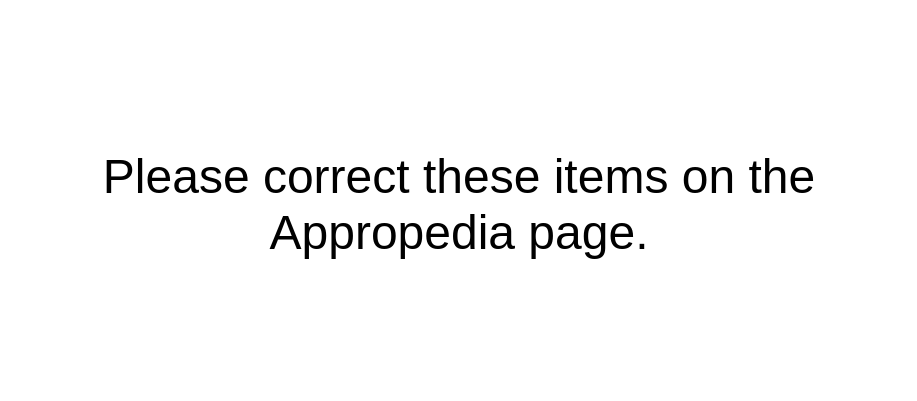
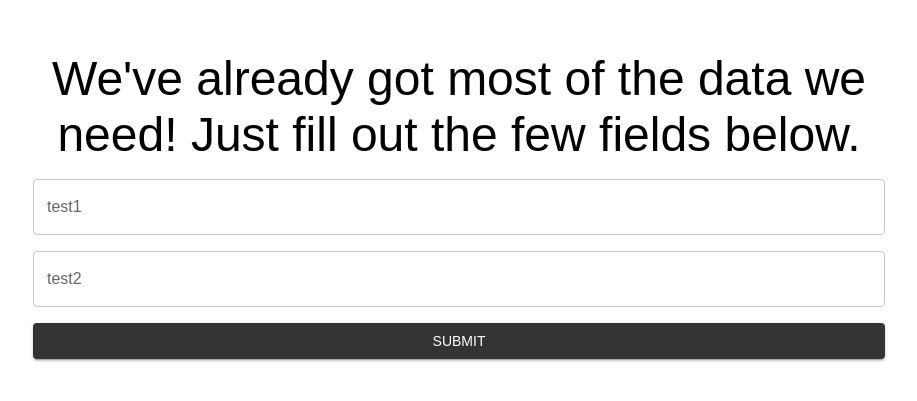
Before and after one commit to Appropedia/oshwa-appro, a React (Create React App) app in the folder client/: page /validate in a window 1280 px wide. Shown: the part 195-596 px from the top of the page, without its empty margins (181-1098 px from the left). Built offline with nearby package versions, Linux system fonts and the light colour scheme.

Commit message:
Feat: Conditionally render components

```diff
--- a/client/src/Pages/Certification.js
+++ b/client/src/Pages/Certification.js
@@ -15,7 +15,7 @@
       </Typography>
       <div style={{display: "flex", justifyContent:"center", gap:"2vw"}}>
         <Button variant="contained" href={"/validate"}>
-          Yes, check eligibilty
+          Yes, check validity
         </Button>
         <Button variant="outlined">No, learn more</Button>
       </div>
--- a/client/src/Pages/Validate.js
+++ b/client/src/Pages/Validate.js
@@ -3,22 +3,18 @@
 import ApproFields from "../components/ApproFields";
 import OSHWAForm from "../components/OSHWAForm";
 
-const Eligibility = () => {
-  /*
-    validate = {
-        eligible: boolean;
-        errors: [{
-            field: string,
-            error: string
-        }]
-    }
-  */
+const Validity = () => {
+  // valid = true OR [] of missing fields
+  const valid = true;
   return (
     <Container maxWidth="md">
-      {/* <OSHWAForm/>  */}
-      <ApproFields/>
+      {Array.isArray(valid) ? (
+        <ApproFields missingFields={valid} />
+      ) : (
+        <OSHWAForm />
+      )}
     </Container>
   );
 };
 
-export default Eligibility;
+export default Validity;
--- a/client/src/components/ApproFields.js
+++ b/client/src/components/ApproFields.js
@@ -1,14 +1,21 @@
 import { Typography } from "@mui/material";
 import React from "react";
 
-const ApproFields = () => {
-    /*
+const ApproFields = (props) => {
+  /*
     items = ["field1"]
     */
   return (
     <div>
-      <Typography variant="h3" component="h3" align="center">Please correct these items on the Appropedia page.</Typography>
+      <Typography variant="h3" component="h3" align="center">
+        Please correct these items on the Appropedia page.
+      </Typography>
 
+      <ul>
+        {props.missingFields.map((field) => (
+          <li>{field}</li>
+        ))}
+      </ul>
     </div>
   );
 };
--- a/client/src/components/OSHWAForm.js
+++ b/client/src/components/OSHWAForm.js
@@ -4,14 +4,14 @@
 
 const OSHWAForm = () => {
   const OSHWAFields = ["test1", "test2"];
+
   const formik = useFormik({
-    initialValues: {
-      email: "foobar@example.com",
-    },
+    initialValues: {},
     onSubmit: (values) => {
       alert(JSON.stringify(values, null, 2));
     },
   });
+
   return (
     <React.Fragment>
       <Typography variant="h3" component="h3" align="center">
```
